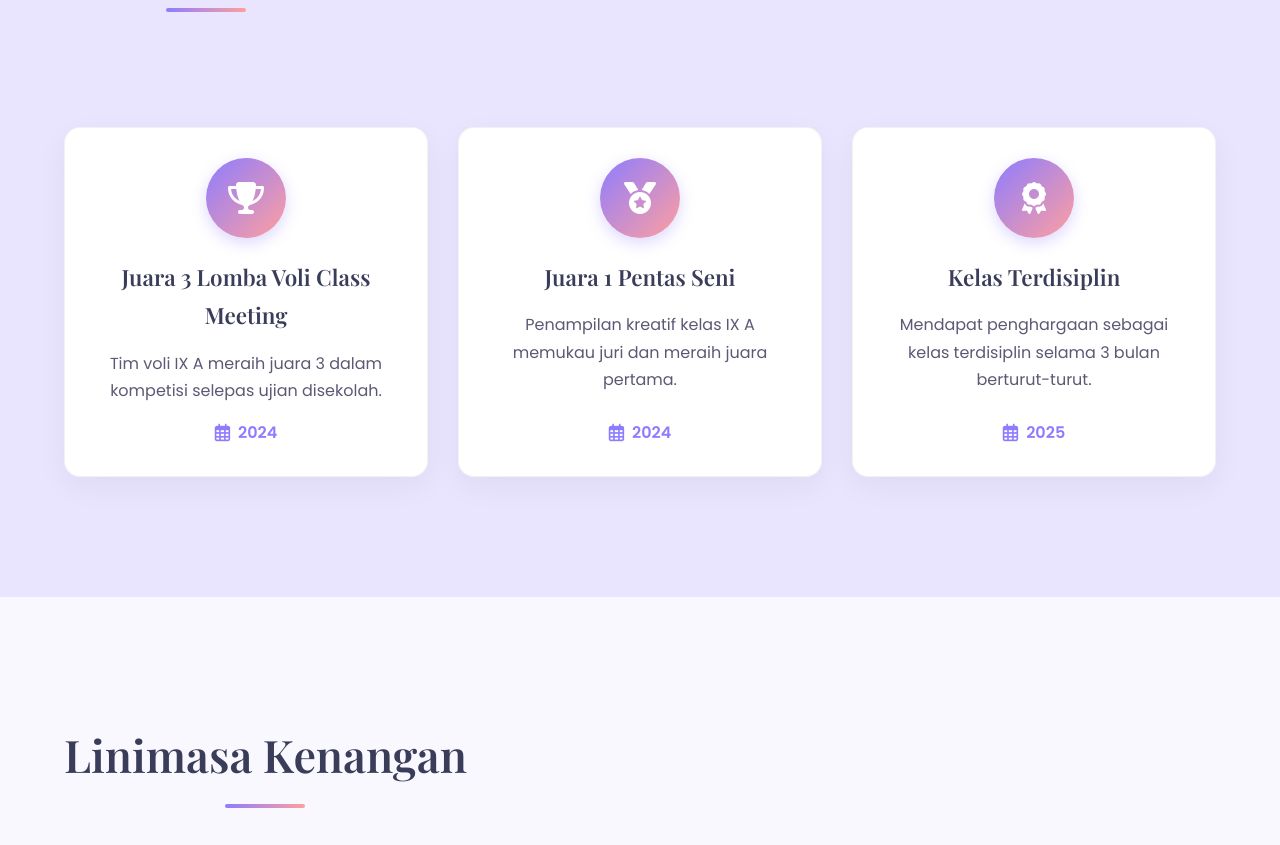
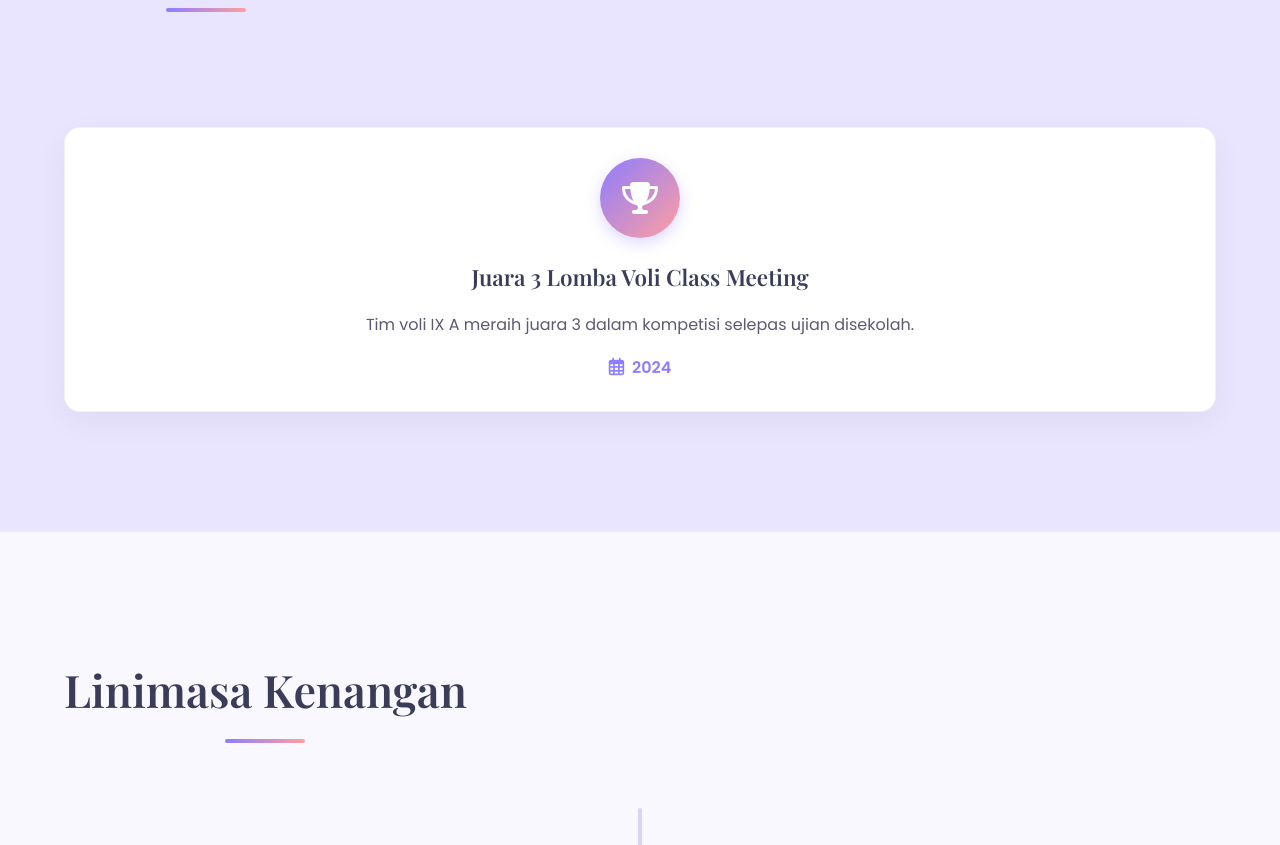
Before and after one commit to Riz456/yearbook-class-9a, a plain HTML site: page halaman-utama.html in a window 1280 px wide. Shown: the part 4447-5292 px from the top of the page. Drawn offline with nearby package versions, Linux system fonts and the light colour scheme.

Commit message:
Update halaman-utama.html

```diff
--- a/halaman-utama.html
+++ b/halaman-utama.html
@@ -768,24 +768,6 @@ Semoga album ini bisa jadi pengingat indah untuk kita semua, sekarang dan nanti.
                 <p class="achievement-desc">Tim voli IX A meraih juara 3 dalam kompetisi selepas ujian disekolah.</p>
                 <p class="achievement-year"><i class="far fa-calendar-alt"></i> 2024</p>
             </div>
-
-            <div class="achievement-card">
-                <div class="achievement-icon">
-                    <i class="fas fa-medal"></i>
-                </div>
-                <h3 class="achievement-title">Juara 1 Pentas Seni</h3>
-                <p class="achievement-desc">Penampilan kreatif kelas IX A memukau juri dan meraih juara pertama.</p>
-                <p class="achievement-year"><i class="far fa-calendar-alt"></i> 2024</p>
-            </div>
-
-            <div class="achievement-card">
-                <div class="achievement-icon">
-                    <i class="fas fa-award"></i>
-                </div>
-                <h3 class="achievement-title">Kelas Terdisiplin</h3>
-                <p class="achievement-desc">Mendapat penghargaan sebagai kelas terdisiplin selama 3 bulan berturut-turut.</p>
-                <p class="achievement-year"><i class="far fa-calendar-alt"></i> 2025</p>
-            </div>
         </div>
     </section>
 
```
